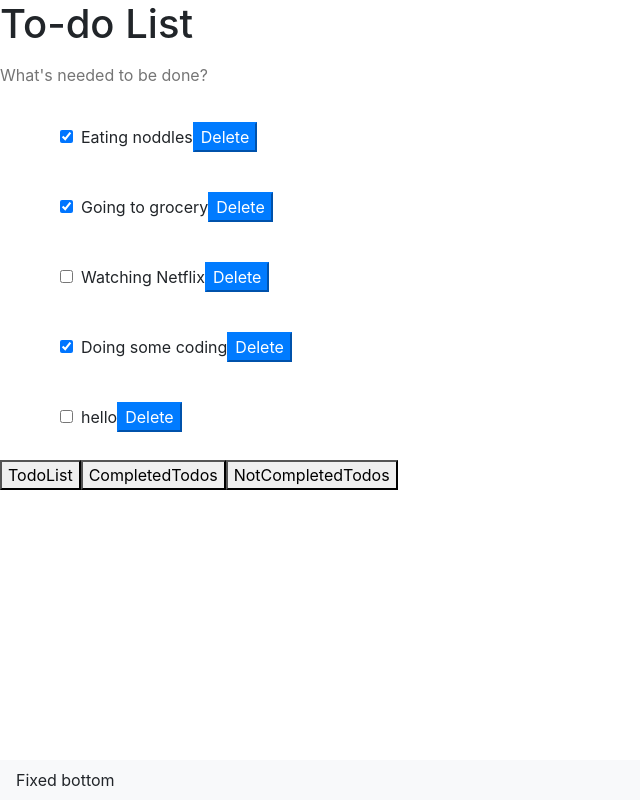
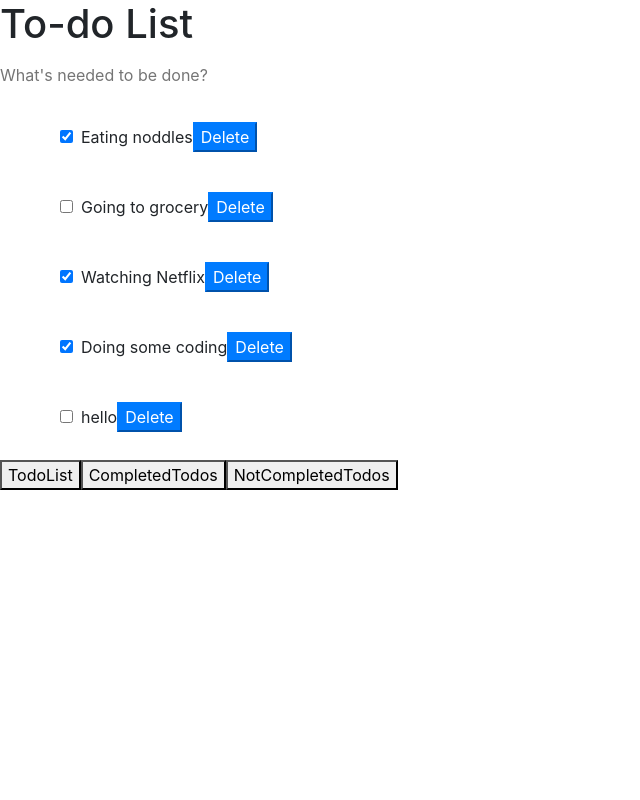
Before and after one commit to giangle0411/todo-app, a React (Create React App) app: page / in a window 1280 px wide. Shown: the whole page, without its empty margins (0-640 px from the left). Built offline with nearby package versions, Linux system fonts and the light colour scheme; data requests are answered from the project's data file.

Commit message:
Categorised Todo List

```diff
--- a/db.json
+++ b/db.json
@@ -7,13 +7,13 @@
     },
     {
       "name": "Going to grocery",
-      "completed": true,
+      "completed": false,
       "id": 2
     },
     {
       "id": 3,
       "name": "Watching Netflix",
-      "completed": false
+      "completed": true
     },
     {
       "id": 4,
--- a/src/components/App.js
+++ b/src/components/App.js
@@ -2,52 +2,14 @@ import React, { Component } from 'react'
 import AppHeader from './AppHeader/AppHeader'
 import AddNewTodo from './AppBody/AddNewTodo'
 import TodoList from './AppBody/TodoList'
-import CompletedTodos from './CompletedTodos'
-import NotCompletedTodos from './NotCompletedTodos'
-import AppFooter from './AppFooter/AppFooter'
 
 export default class App extends Component {
-  state = { component: 'TodoList' }
-
-  renderComponent() {
-    switch (this.state.component) {
-      case 'TodoList':
-        return <TodoList />
-      case 'CompletedTodos':
-        return <CompletedTodos />
-      case 'NotCompletedTodos':
-        return <NotCompletedTodos />
-      default:
-        return <div>No todos found</div>
-    }
-  }
-
-  showComponent = (componentName) => {
-    this.setState({ component: componentName })
-  }
-
-  renderButton() {
-    return (
-      <div>
-        <button onClick={() => this.showComponent('TodoList')}>TodoList</button>
-        <button onClick={() => this.showComponent('CompletedTodos')}>
-          CompletedTodos
-        </button>
-        <button onClick={() => this.showComponent('NotCompletedTodos')}>
-          NotCompletedTodos
-        </button>
-      </div>
-    )
-  }
-
   render() {
     return (
       <div>
         <AppHeader />
         <AddNewTodo />
-        {this.renderComponent()}
-        <AppFooter />
-        {this.renderButton()}
+        <TodoList />
       </div>
     )
   }
--- a/src/components/AppBody/TodoItem.js
+++ b/src/components/AppBody/TodoItem.js
@@ -15,17 +15,22 @@ import { editTodo, deleteTodo } from '../../actions'
             type="checkbox"
             value={props.todoItem.completed}
             checked={props.todoItem.completed}
-              onChange={(e) => props.editTodo(props.todoItem.id, {"completed": !check})}
+            onChange={(e) =>
+              props.editTodo(props.todoItem.id, { completed: !check })
+            }
           />
           {props.todoItem.name}
 
-            <button className="btn-xs btn-primary" onClick={e=> props.deleteTodo(props.todoItem.id)} >Delete</button>
+          <button
+            className="btn-xs btn-primary"
+            onClick={(e) => props.deleteTodo(props.todoItem.id)}
+          >
+            Delete
+          </button>
         </li>
       </ul>
     </div>
   )
 }
 
-
-
 export default connect(null, { editTodo, deleteTodo })(TodoItem)
--- a/src/components/AppBody/TodoList.js
+++ b/src/components/AppBody/TodoList.js
@@ -2,16 +2,51 @@ import React, { Component } from 'react'
 import { connect } from 'react-redux'
 import { fetchTodos, editTodo, deleteTodo } from '../../actions'
 import TodoItem from './TodoItem'
+import AppFooter from '../AppFooter'
 
 class TodoList extends Component {
+  state = { component: 'TodoList' }
+
+  showComponent = (componentName) => {
+    this.setState({ component: componentName })
+  }
+
   componentDidMount() {
     this.props.fetchTodos()
   }
 
+  renderComponent() {
+    switch (this.state.component) {
+      case 'TodoList':
+        return this.props.todos.map((todo) => {
+          return <TodoItem key={todo.id} todoItem={todo} />
+        })
+      case 'CompletedTodos':
+        return this.props.todos.map((todo) => {
+          if (todo.completed === true) {
+            return <TodoItem key={todo.id} todoItem={todo} />
+          }
+          return null
+        })
+      case 'NotCompletedTodos':
+        return this.props.todos.map((todo) => {
+          if (todo.completed === false) {
+            return <TodoItem key={todo.id} todoItem={todo} />
+          }
+          return null
+        })
+      default:
+        return <div>No todos found</div>
+    }
+  }
+
   render() {
-    return this.props.todos.map((todo) => {
-      return <TodoItem key={todo.id} todoItem={todo} />
-    })
+    return (
+      <div>
+        {this.renderComponent()}
+        <AppFooter showComponent={this.showComponent} />
+      </div>
+    )
   }
 }
 const mapStateToProps = (state) => {
--- /dev/null
+++ b/src/components/AppFooter.js
@@ -0,0 +1,21 @@
+import React, { Component } from 'react'
+
+export default class AppFooter extends Component {
+  clickMe = (component) => {
+    this.props.showComponent(component)
+  }
+
+  render() {
+    return (
+      <div>
+        <button onClick={() => this.clickMe('TodoList')}>TodoList</button>
+        <button onClick={() => this.clickMe('CompletedTodos')}>
+          CompletedTodos
+        </button>
+        <button onClick={() => this.clickMe('NotCompletedTodos')}>
+          NotCompletedTodos
+        </button>
+      </div>
+    )
+  }
+}
--- a/src/components/AppFooter/AppFooter.js
+++ /dev/null
@@ -1,9 +0,0 @@
-import React from 'react'
-
-export default function AppFooter() {
-  return (
-    <nav className="navbar fixed-bottom navbar-light bg-light">
-      Fixed bottom
-    </nav>
-  )
-}
```
Also changed, not shown: src/todo.js (deleted, +0 -24 lines), src/components/Modal.js (renamed from src/Modal.js). Lines whose indentation alone changed are shown as unchanged.
